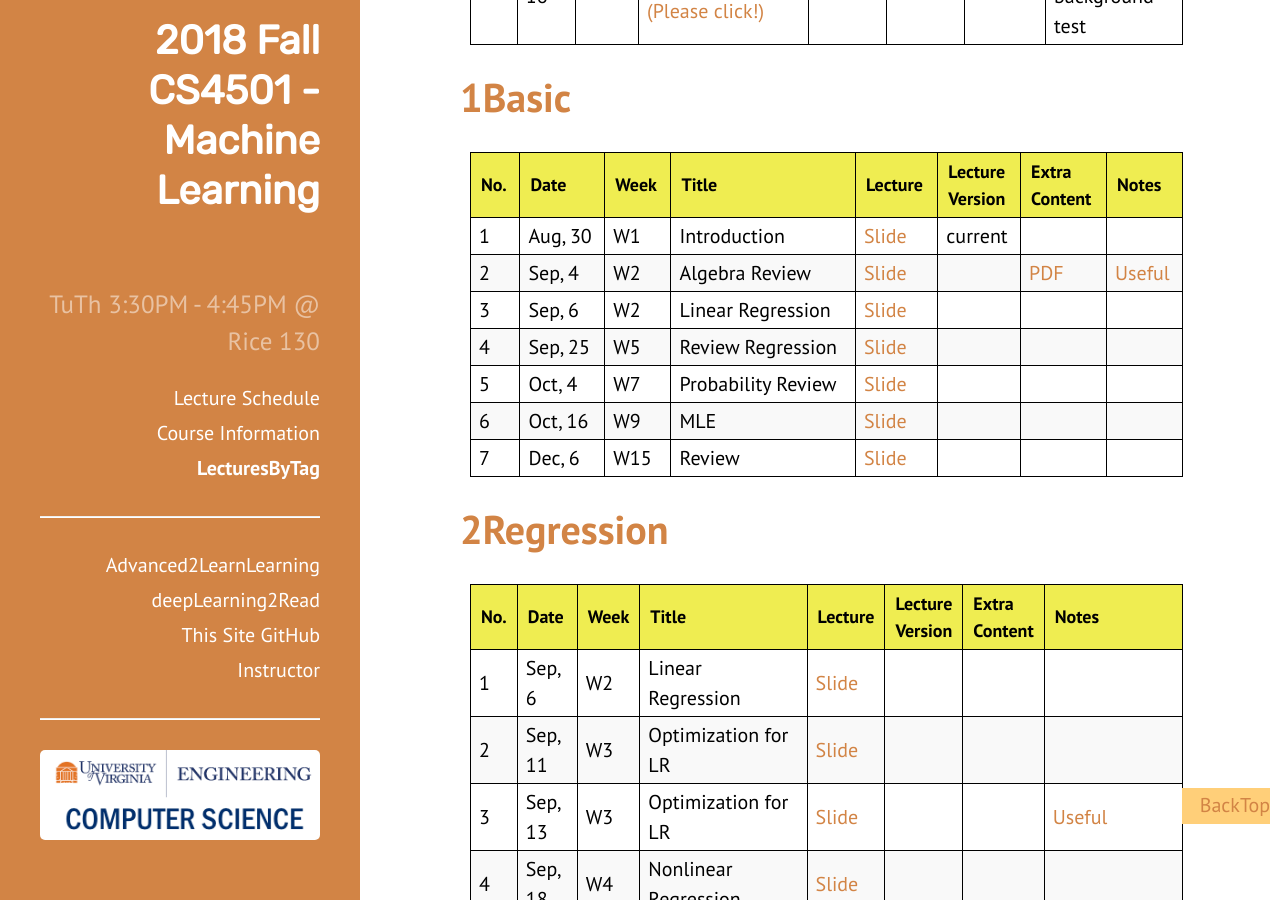
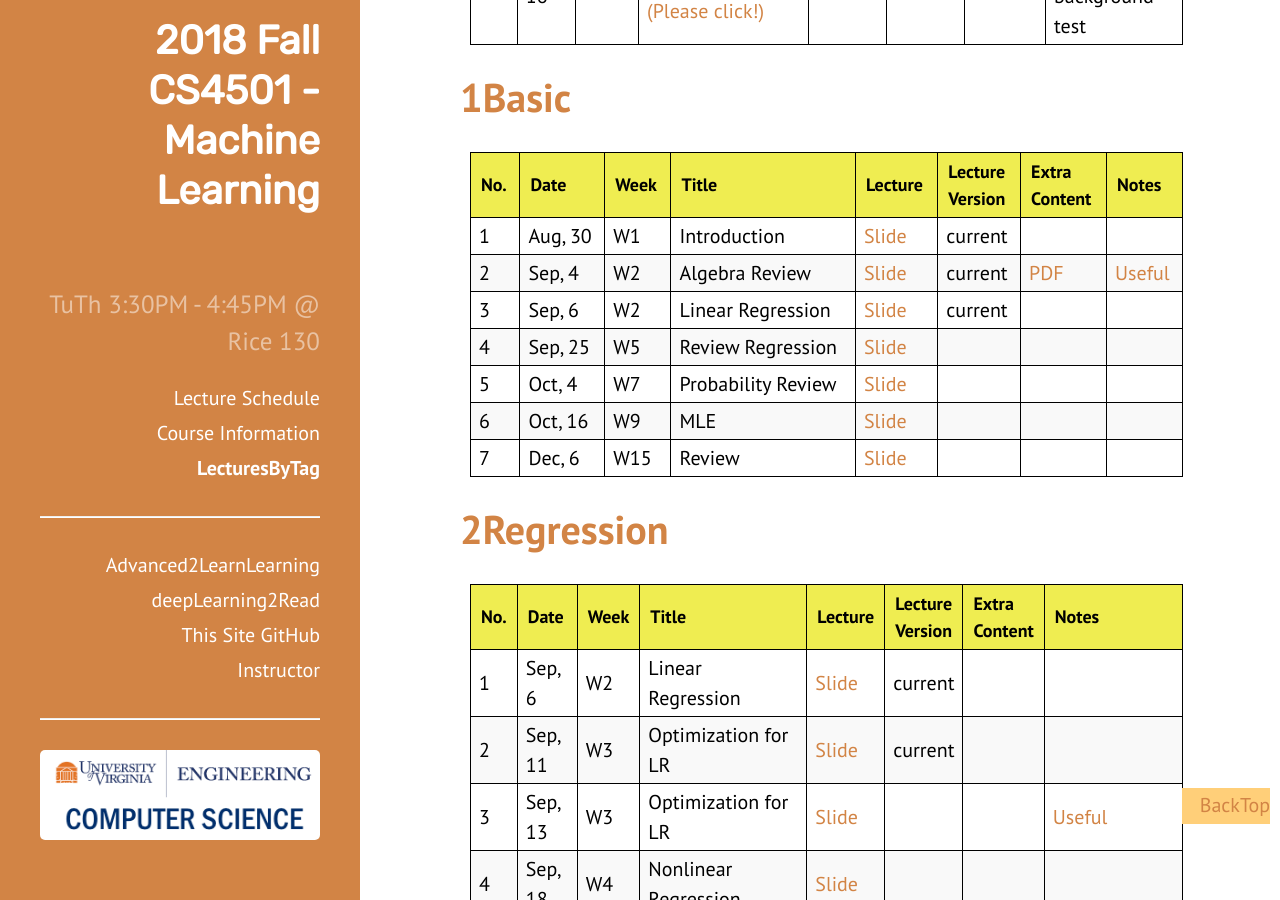
Before and after one commit to dblakely/2018fUVA-CS4501MachineLearning, a Jekyll site: the page built from LecturesByTags.md, in a window 1280 px wide and 900 px high, scrolled down 1140 px. Built offline with Jekyll 4.4.1, drawn with Linux system fonts in a browser that asks for light colours.

Commit message:
add version

```diff
--- a/_posts/2018-09-04-L2.md
+++ b/_posts/2018-09-04-L2.md
@@ -2,7 +2,7 @@
 layout: post
 title:  Algebra Review
 lecture: L2-review
-lectureVersion:
+lectureVersion: current
 extraContent: L2extra-algnotes
 notes: <a href="https://www.khanacademy.org/math/multivariable-calculus"> Useful </a>
 HWout: HW1
--- a/_posts/2018-09-06-L3.md
+++ b/_posts/2018-09-06-L3.md
@@ -2,7 +2,7 @@
 layout: post
 title: Linear Regression
 lecture: L3-lr
-lectureVersion:
+lectureVersion: current
 extraContent:
 notes:
 HWout:
--- a/_posts/2018-09-11-L4.md
+++ b/_posts/2018-09-11-L4.md
@@ -2,7 +2,7 @@
 layout: post
 title: Optimization for LR
 lecture: L4-lropt
-lectureVersion:
+lectureVersion: current
 extraContent:
 notes:
 HWout:
```
